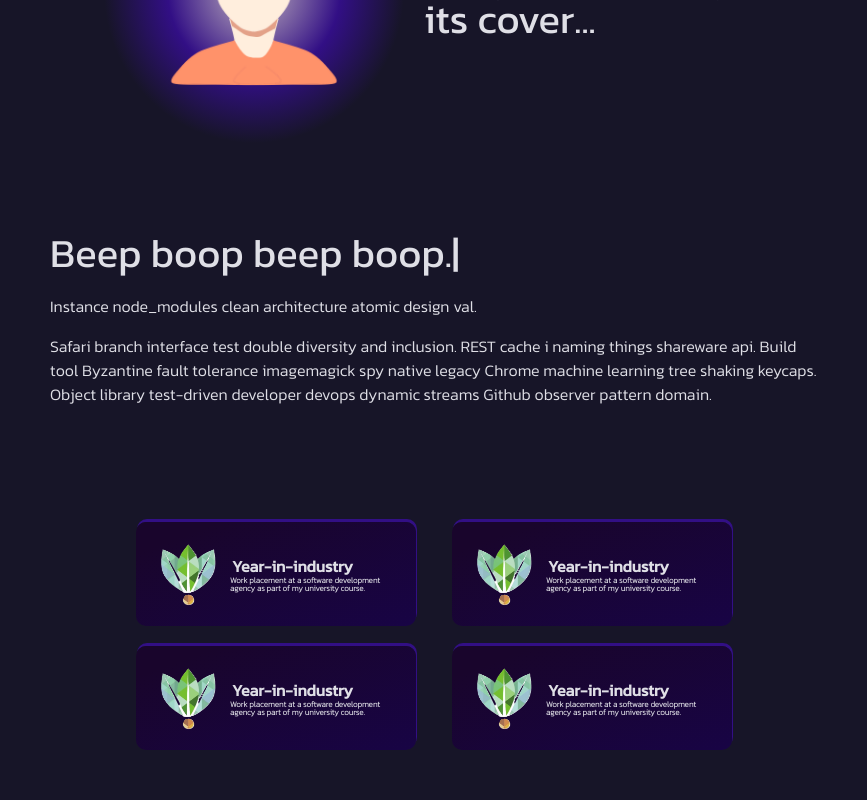
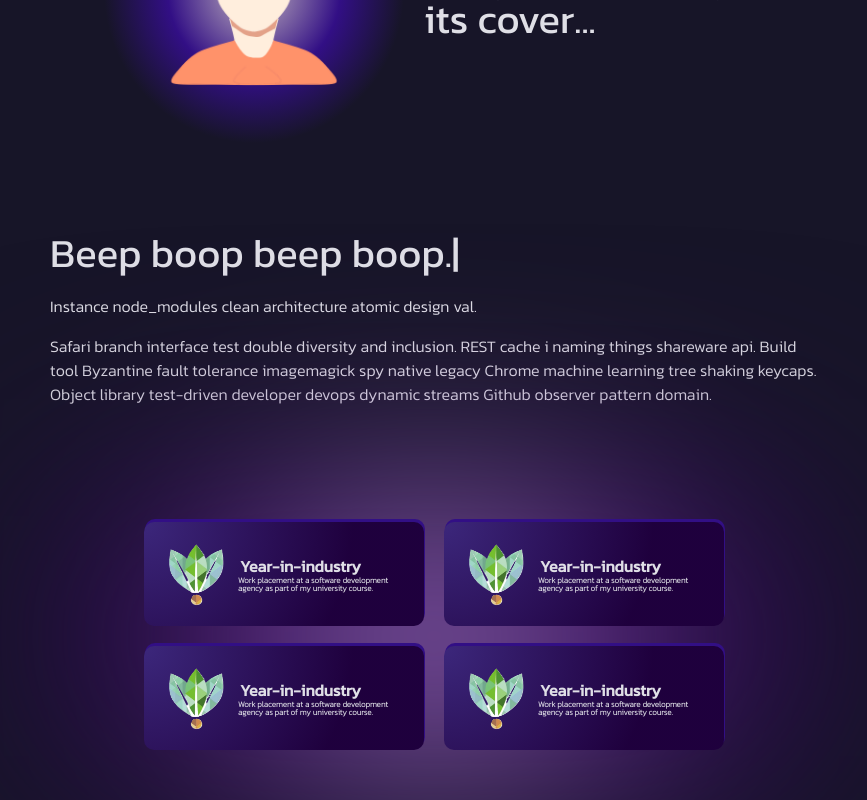
Before and after one commit to aj11routl/react-portfolio-app, a React (Create React App) app: page / in a window 1280 px wide. Shown: the part 306-1106 px from the top of the page, without its empty margins (206-1073 px from the left). Built offline with nearby package versions, Linux system fonts and the light colour scheme.

Commit message:
add radial gradient background to container

```diff
--- a/src/Components/components.css
+++ b/src/Components/components.css
@@ -38,18 +38,30 @@
 }
 
 .card {
+  z-index: 1;
   display: flex;
   flex: 1;
   flex-direction: row;
   align-content: center;
   justify-content: center;
   align-items: center;
-  background: linear-gradient(to bottom right, #19052c 15%, #180445);
+  /*background: linear-gradient(to bottom right, #19052c 15%, #180445)*/
+  background: radial-gradient(
+      circle at top left,
+      /* gradient position */ rgba(123, 97, 255, 0.4),
+      /* bright purple glow */ rgba(32, 0, 64, 0.9) 70% /* fades into dark */
+    ),
+    #120024;
   border-radius: 10px;
   width: 15em;
   padding: 20px;
   margin: 10px;
   box-shadow: 1px -3px #320f85;
+}
+
+.card:hover {
+  transform: translateY(-5px); /* lift effect */
+  box-shadow: 3px -5px #320f85;
 }
 
 .card-image {
--- a/src/Pages/HomePage.js
+++ b/src/Pages/HomePage.js
@@ -40,6 +40,9 @@ function HomePage() {
           </div>
         </div>
         <div className="section">
+          <div className="flare-background-container">
+            <div className="flare-background"></div>
+
             <div className="flex-container">
               <CardComp image={Card1Image} />
               <CardComp image={Card1Image} />
@@ -51,6 +54,7 @@ function HomePage() {
           </div>
         </div>
       </div>
+    </div>
   );
 }
 
--- a/src/Pages/Pages.css
+++ b/src/Pages/Pages.css
@@ -24,7 +24,6 @@
 
 .flex-container {
   display: flex;
-  gap: 1rem;
   flex-wrap: wrap;
   justify-content: center;
 }
@@ -32,6 +31,9 @@
 @media (max-width: 768px) {
   .flex-container {
     flex-direction: column;
+    flex-wrap: wrap;
+
+    align-items: center;
   }
 }
 
@@ -63,3 +65,21 @@
   max-width: 60vw;
   text-align: left;
 }
+
+.flare-background-container {
+  position: relative;
+  z-index: 1;
+}
+
+.flare-background {
+  position: absolute;
+  top: 50%;
+  left: 50%;
+  transform: translate(-50%, -50%);
+  max-width: 70%;
+  min-width: 60%;
+  min-height: 100%;
+  background: radial-gradient(circle at center, #d3bbea, #4b0082, #0c0b1e);
+  filter: blur(120px);
+  z-index: -1;
+}
```
Lines whose indentation alone changed are shown as unchanged.
